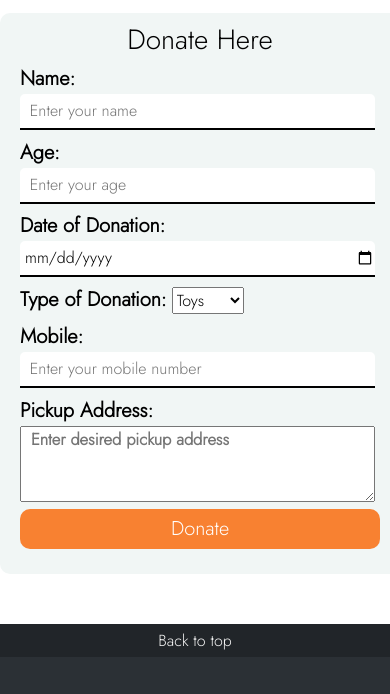
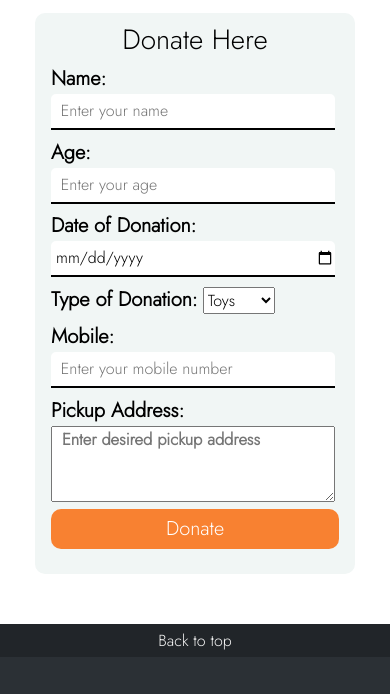
Before and after one commit to ayushgitt/DevSquad, a plain HTML site: page donate.html in a window 390 px wide. Shown: the part 137-831 px from the top of the page. Drawn offline with nearby package versions, Linux system fonts and the light colour scheme.

Commit message:
Update style_donate.css

```diff
--- a/assets/css/style_donate.css
+++ b/assets/css/style_donate.css
@@ -64,3 +64,8 @@ input[type=submit]:hover {
 .hidden {
     display:none;
 }
+@media (max-width: 485px) {
+    .main {
+        width: 320px;
+    }
+}
```
